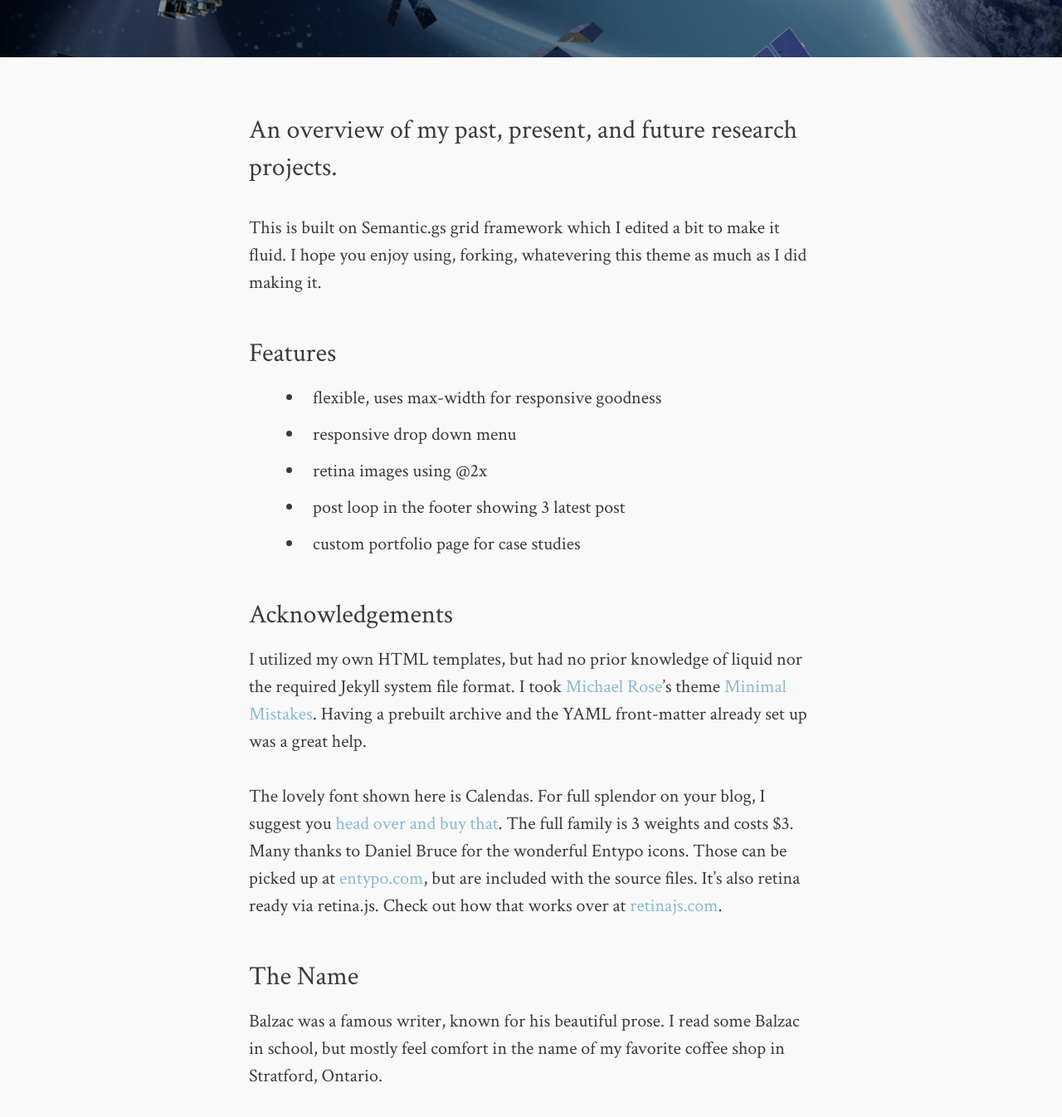
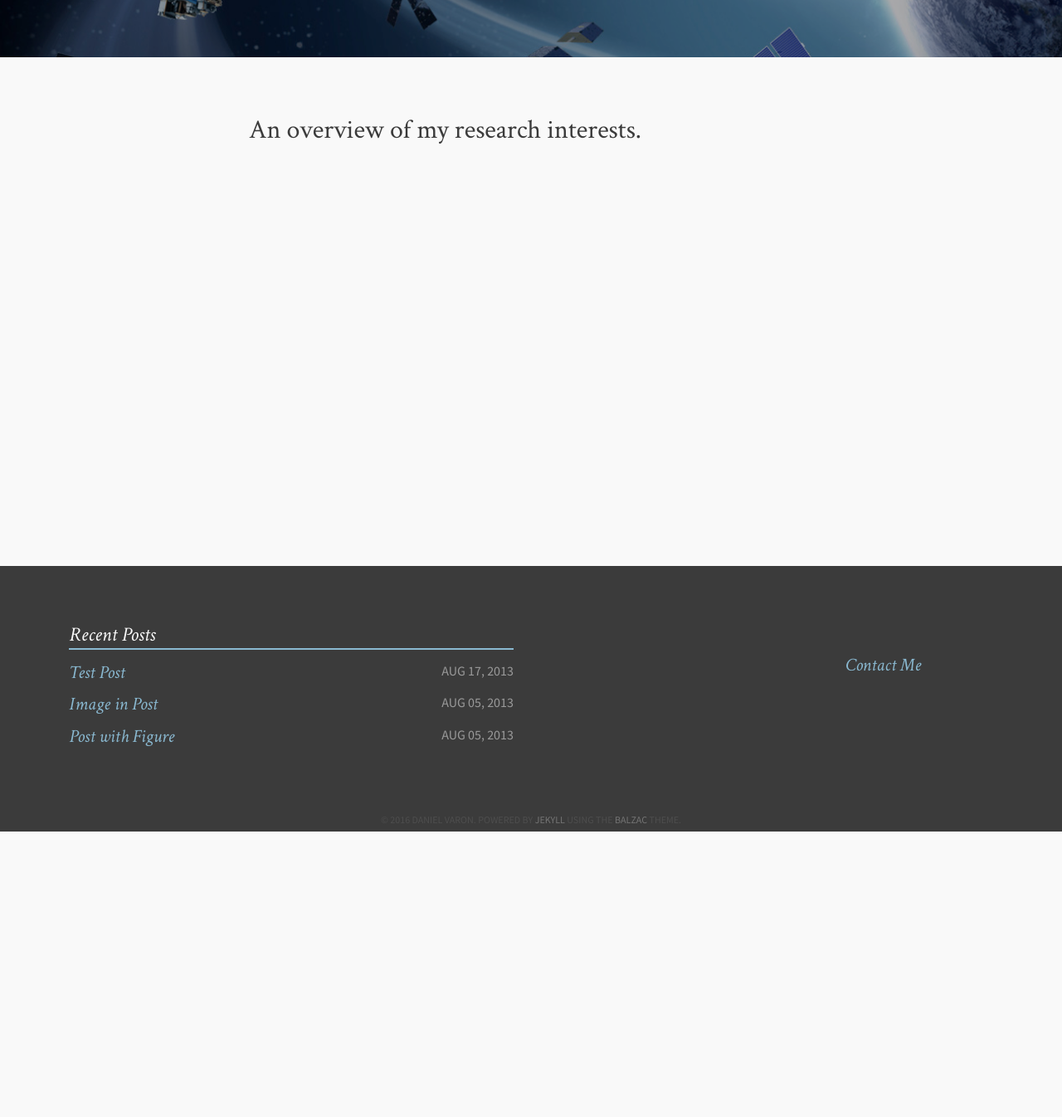
Before and after one commit to djvaron/djvaron.github.io, a Jekyll site: the page built from research.md, in a window 1280 px wide and 1400 px high, scrolled down 481 px. Shown: the top 1346 px of the window at 83% size. Built offline with Jekyll 4.4.1, drawn with Linux system fonts in a browser that asks for light colours; after the commit the page ends 1483 px from its top, so only the background shows below that.

Commit message:
edit research

```diff
--- a/research.md
+++ b/research.md
@@ -2,25 +2,8 @@
 layout: page
 permalink: /research/index.html
 title: My Research
-description: An overview of my past, present, and future research projects.
+description: An overview of my research interests.
 tags: [research]
 image:
   feature: satellites.jpg
 ---
-
-This is built on Semantic.gs grid framework which I edited a bit to make it fluid. I hope you enjoy using, forking, whatevering this theme as much as I did making it.
-
-### Features
-* flexible, uses max-width for responsive goodness
-* responsive drop down menu
-* retina images using @2x
-* post loop in the footer showing 3 latest post
-* custom portfolio page for case studies
-
-### Acknowledgements
-I utilized my own HTML templates, but had no prior knowledge of liquid nor the required Jekyll system file format. I took [Michael Rose](http://twitter.com/mmistakes)'s theme [Minimal Mistakes](http://mmistakes.github.io/minimal-mistakes/). Having a prebuilt archive and the YAML front-matter already set up was a great help.
-
- The lovely font shown here is Calendas. For full splendor on your blog, I suggest you [head over and buy that](http://calendasplus.com/). The full family is 3 weights and costs $3. Many thanks to Daniel Bruce for the wonderful Entypo icons. Those can be picked up at [entypo.com](http://entypo.com), but are included with the source files. It's also <b>retina ready</b> via retina.js. Check out how that works over at [retinajs.com](http://retinajs.com).
-
-### The Name
-Balzac was a famous writer, known for his beautiful prose. I read some Balzac in school, but mostly feel comfort in the name of my favorite coffee shop in Stratford, Ontario.
```
